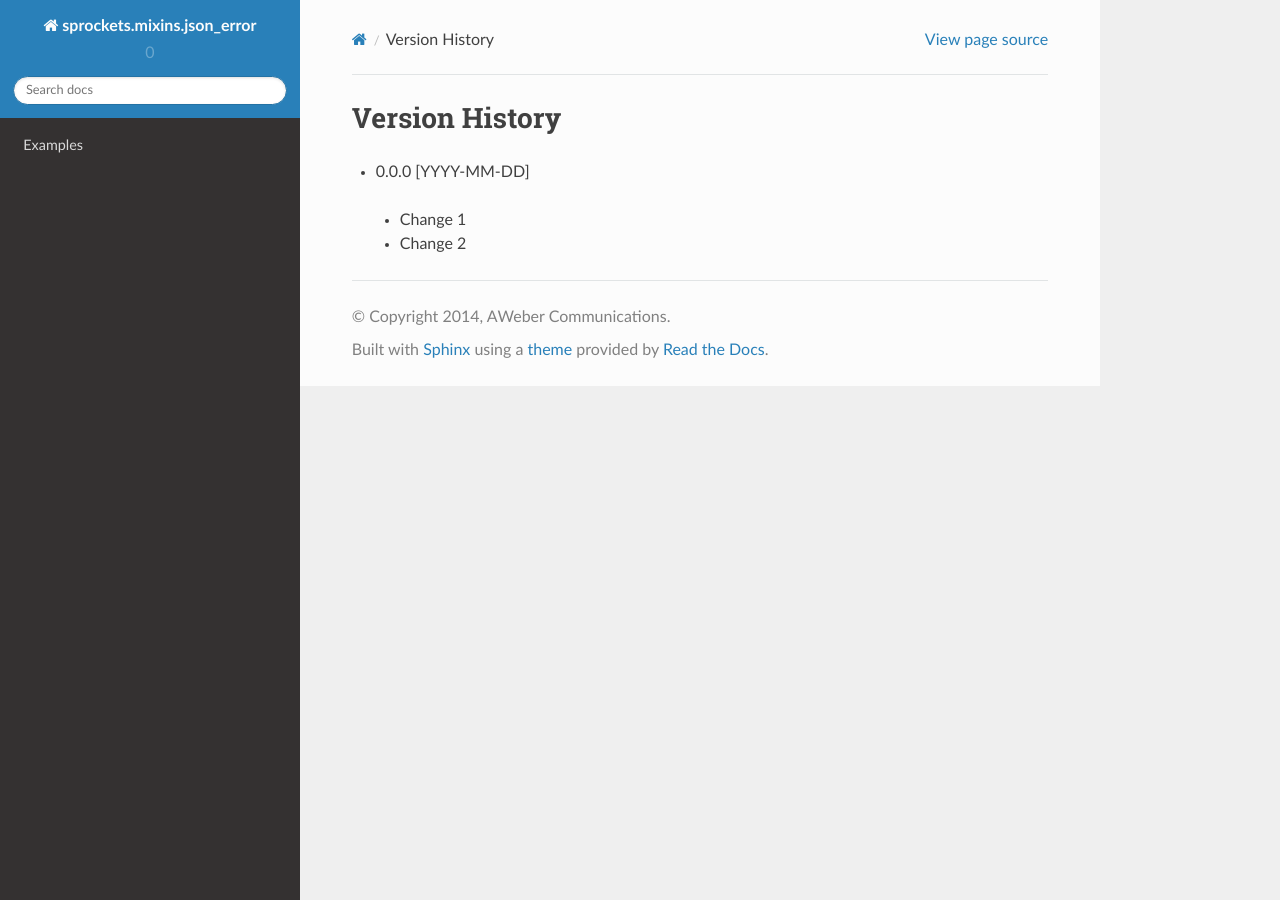
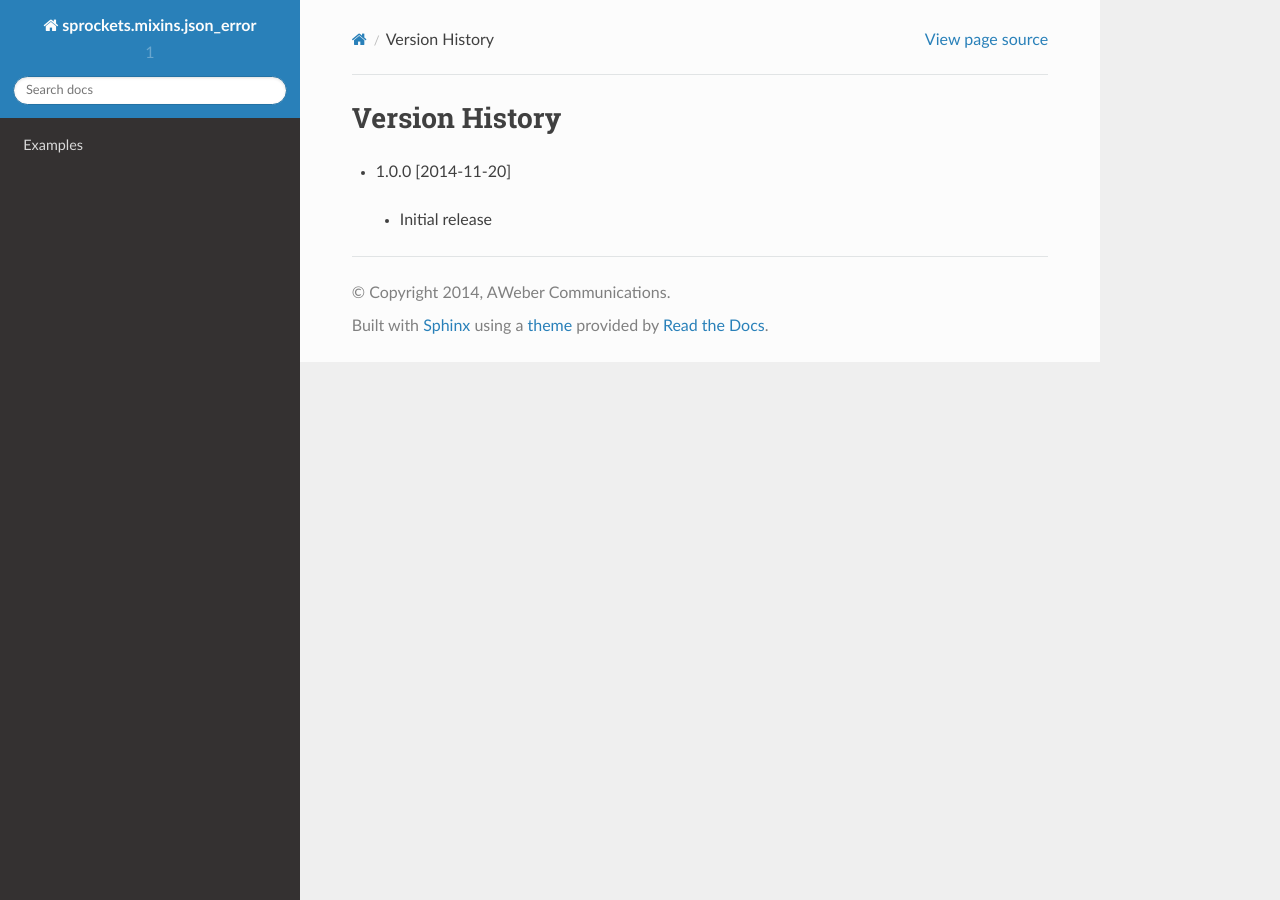
Before and after one commit to movermeyer/sprockets.mixins.json_error, a Sphinx documentation site: the page built from docs/history.rst, in a window 1280 px wide. Built offline with Sphinx 7.4.7 and the Read the Docs theme 2.0.0, drawn with Linux system fonts in a browser that asks for light colours; the version number is read from the project's files by our own code.

Commit message:
Version bump to 1.0.0

```diff
--- a/docs/history.rst
+++ b/docs/history.rst
@@ -1,5 +1,4 @@
 Version History
 ---------------
-- 0.0.0 [YYYY-MM-DD]
- - Change 1
- - Change 2
+- 1.0.0 [2014-11-20]
+ - Initial release
--- a/setup.py
+++ b/setup.py
@@ -29,7 +29,7 @@ if sys.version_info < (3, 0):
 
 setuptools.setup(
     name='sprockets.mixins.json_error',
-    version='0.0.0',
+    version='1.0.0',
     description='Handler mixin for writing JSON errors',
     long_description=codecs.open('README.rst', encoding='utf-8').read(),
     url='https://github.com/sprockets/sprockets.mixins.json_error.git',
```
